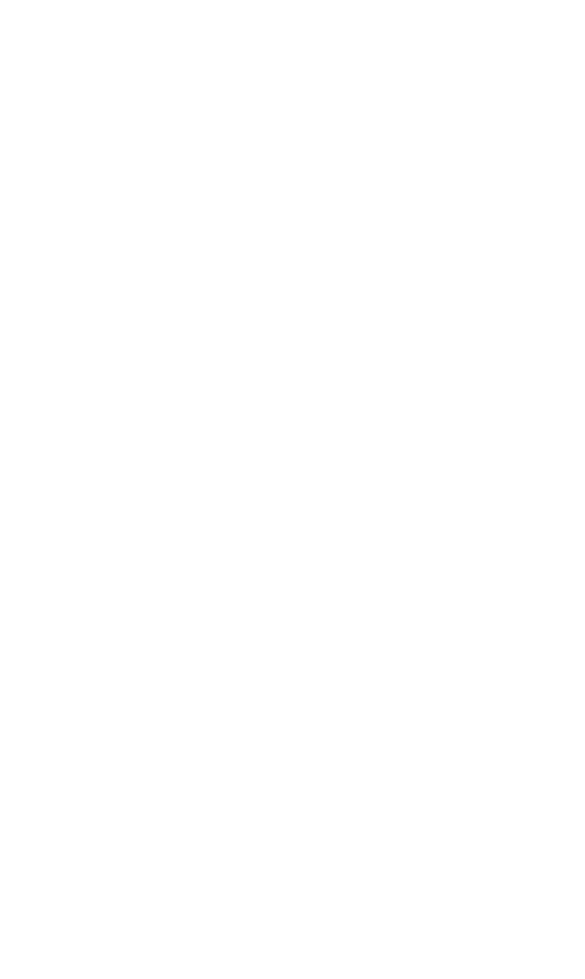
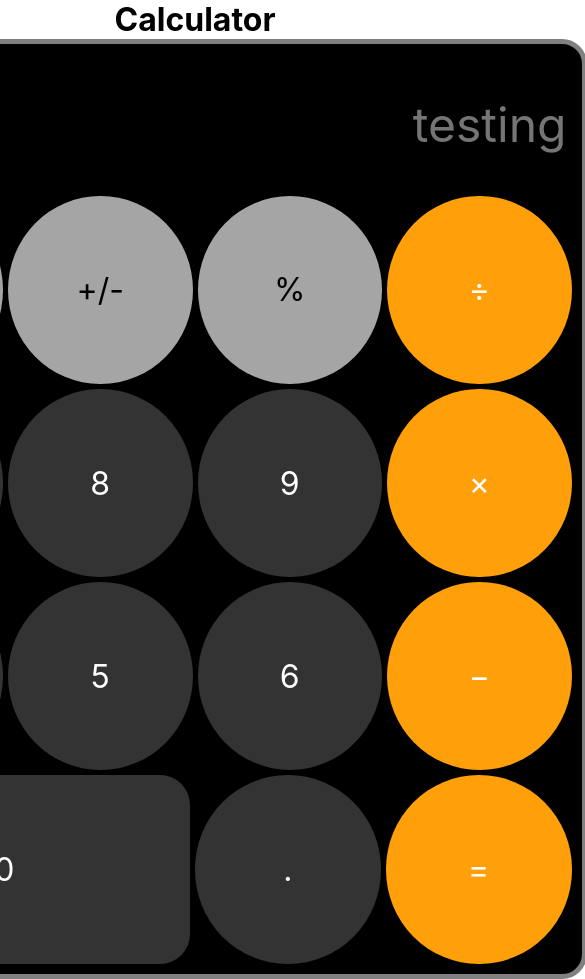
Before and after one commit to Kineth-21/TOP-Calculator, a plain HTML site: page index.html in a window 390 px wide. Shown: the whole page, 585 px wide, since content can reach past the window. Before the commit the page ends 844 px from the top, so only its background shows below. Drawn offline with Linux system fonts and the light colour scheme.

Commit message:
Structure of calculator done, but not responsive yet

```diff
--- a/index.html
+++ b/index.html
@@ -8,6 +8,35 @@
     <link rel="stylesheet" href="styles.css">
 </head>
 <body>
+    <h1 class="title">Calculator</h1>
+    <div id="container">
+        <input id="display" type="text" readonly placeholder="testing">
+        <div id="buttonContainer">
+            <div id="firstRow">
+                <button class="firstThreeButtons">AC</button>
+                <button class="firstThreeButtons">+/-</button>
+                <button class="firstThreeButtons">%</button>
+                <button class="lastButtons">&divide</button>
+            </div>
+            <div id="secondRow">
+                <button>7</button>
+                <button>8</button>
+                <button>9</button>
+                <button class="lastButtons">&times</button>
+            </div>
+            <div id="thirdRow">
+                <button>4</button>
+                <button>5</button>
+                <button>6</button>
+                <button class="lastButtons">&minus;</button>
+            </div>
+            <div id="fourthRow">
+                <button id="zeroButton">0</button>
+                <button>.</button>
+                <button class="lastButtons">=</button>
+            </div>
+        </div>
+    </div>
 
 </body>
 </html>
--- a/styles.css
+++ b/styles.css
@@ -0,0 +1,94 @@
+*{
+    box-sizing: border-box;
+    padding: 0;
+    margin: 0;
+    font-family: -apple-system, BlinkMacSystemFont, sans-serif;
+}
+
+body{
+    height: 100vh;
+    width: 100vw;
+    display: flex;
+    flex-flow: column nowrap;
+    justify-content: space-between;
+    align-items: center;
+}
+
+.title{
+    flex: 0;
+}
+
+#container{
+    background-color: black;
+    border: 5px solid grey;
+    border-radius: 25px;
+    padding: 10px;
+    display: flex;
+    flex-flow: column nowrap;
+    flex: 1;
+    aspect-ratio: 1 / 1.2;
+}
+
+#display{
+    background-color: black;
+    border: none;
+    padding-right: 5px;
+    text-align: end;
+    color: white;
+    font-size: 300%;
+    /* border: 5px solid blue; */
+    flex: 1 1 0;
+}
+
+#buttonContainer{
+    display: flex;
+    flex-flow: column nowrap;
+    /* border: 5px solid indigo; */
+    flex: 1 1 0;
+    gap: 5px;
+    aspect-ratio: 1 / 1;
+}
+
+#firstRow, #secondRow, #thirdRow, #fourthRow{
+    display: flex;
+    flex-wrap: nowrap;
+    flex: 1;
+    gap: 5px;
+    aspect-ratio: 4 / 1;
+}
+
+button{
+    flex: 1 1 0;
+    aspect-ratio: 1 / 1;
+    border-radius: 50%;
+    font-size: 200%;
+    background-color: rgb(51, 51, 51);
+    color: white;
+    border: none;
+}
+
+#zeroButton{
+    flex: 2 1 0;
+    aspect-ratio: 2 / 1;
+    border-radius: 30px;
+}
+
+.firstThreeButtons{
+    color: black;
+    background-color:  rgb(165, 165, 165);
+}
+
+.lastButtons{
+    background-color: rgb(255, 159, 10);
+    color: white;
+}
+
+button:hover{
+    filter: brightness(130%);
+    cursor: pointer;
+}
+
+.lastButtons:active{
+    background-color: white;
+    color: rgb(255, 159, 10);
+}
```
